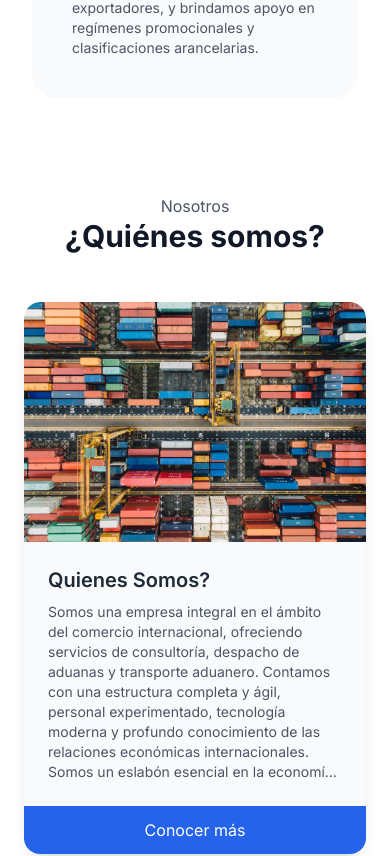
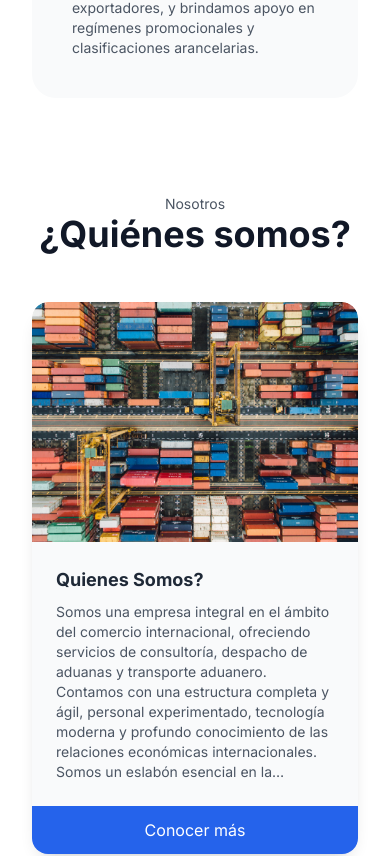
Before and after one commit to mazzodevelopments/matteozzi-lavilla, a Next.js app: page / in a window 390 px wide. Shown: the part 2876-3732 px from the top of the page. Built offline with nearby package versions, Linux system fonts and the light colour scheme.

Commit message:
Nosotros resposive & refactor

```diff
--- a/app/page.tsx
+++ b/app/page.tsx
@@ -79,22 +79,22 @@ const servicios = [
 
 const nosotros = [
     {
-        title: 'Quienes Somos?',
-        description:
+        titulo: 'Quienes Somos?',
+        descripcion:
             'Somos una empresa integral en el ámbito del comercio internacional, ofreciendo servicios de consultoría, despacho de aduanas y transporte aduanero. Contamos con una estructura completa y ágil, personal experimentado, tecnología moderna y profundo conocimiento de las relaciones económicas internacionales. Somos un eslabón esencial en la economía moderna, proporcionando una colaboración indispensable para la industria y el comercio.',
-        photo: container.src
+        foto: container.src
     },
     {
-        title: 'Nuestra Estructura',
-        description:
+        titulo: 'Nuestra Estructura',
+        descripcion:
             'Ofrecemos una ubicación privilegiada en el corazón de San Carlos de Bariloche para nuestra oficina matriz. Contamos con una amplia red de servicios nacionales e internacionales y colaboramos con embarcadores para garantizar una cobertura completa. Nuestro sistema de información se actualiza constantemente, utilizando sistemas informáticos aduaneros y bases de datos de legislación. Contamos con un equipo de profesionales altamente capacitados en comercio exterior, listos para atender personalmente y ayudar a optimizar costos y ahorrar tiempo.',
-        photo: plane.src
+        foto: plane.src
     },
     {
-        title: 'Soporte Informático',
-        description:
+        titulo: 'Soporte Informático',
+        descripcion:
             'Nos esforzamos por brindar servicios de excelencia en comercio internacional, integrados con sistemas informáticos clave. Utilizamos herramientas modernas como el Sistema Informático María, TARIFAR, SINTIA - ALPHA 2000 y WORKOUT. Además, tenemos conectividad permanente a Internet de banda ancha para cumplir eficientemente con los requerimientos actuales.',
-        photo: software.src
+        foto: software.src
     }
 ];
 
--- a/app/pages/Nosotros.tsx
+++ b/app/pages/Nosotros.tsx
@@ -4,9 +4,9 @@ import { motion, AnimatePresence } from 'framer-motion';
 import Image from 'next/image';
 
 interface NosotrosItem {
-    title: string;
-    description: string;
-    photo: string;
+    titulo: string;
+    descripcion: string;
+    foto: string;
 }
 
 interface NosotrosProps {
@@ -33,37 +33,39 @@ export default function About({ content }: NosotrosProps) {
     }, []);
 
     return (
-        <section id="nosotros" className="min-h-screen mb-16 ">
-            <div className="max-w-6xl mx-auto pt-16 pb-16 px-6">
+        <section id="nosotros" className="min-h-screen mb-16">
+            <div className="max-w-6xl mx-auto pt-16 pb-16 px-8">
                 <div className="mb-12 text-center">
-                    <p className="text-gray-600 text-md">Nosotros</p>
-                    <h1 className="text-3xl sm:text-4xl md:text-5xl lg:text-6xl font-bold text-gray-900 dark:text-white">
+                    <p className="text-sm sm:text-md md:text-lg text-gray-600">
+                        Nosotros
+                    </p>
+                    <h1 className="text-4xl sm:text-5xl md:text-6xl font-bold text-gray-900 dark:text-white">
                         ¿Quiénes somos?
                     </h1>
                 </div>
-                <div className="grid grid-cols-1 md:grid-cols-3 gap-8 text-left">
+                <div className="grid grid-cols-1 sm:grid-cols-2 md:grid-cols-3 gap-8 text-left">
                     {content.map((item, index) => (
                         <motion.div
                             key={index}
                             whileHover={{ scale: 1.05 }}
-                            className="bg-gray-50 rounded-3xl shadow-lg flex flex-col"
+                            className="bg-gray-50 dark:bg-gray-800 rounded-3xl shadow-lg flex flex-col"
                             onClick={() => openModal(item)}
                         >
                             <div className="w-full h-60 relative rounded-t-2xl overflow-hidden">
                                 <Image
-                                    src={item.photo}
-                                    alt={item.title}
+                                    src={item.foto}
+                                    alt={item.titulo}
                                     layout="fill"
                                     objectFit="cover"
                                     className="rounded-t-2xl"
                                 />
                             </div>
                             <div className="p-6 flex-1">
-                                <h2 className="text-xl font-semibold mb-2 text-gray-800">
-                                    {item.title}
+                                <h2 className="text-lg md:text-xl font-bold mb-2 text-gray-800 dark:text-white">
+                                    {item.titulo}
                                 </h2>
-                                <p className="text-gray-600 text-sm line-clamp-9">
-                                    {item.description}
+                                <p className="text-gray-600 dark:text-gray-300 text-sm line-clamp-9">
+                                    {item.descripcion}
                                 </p>
                             </div>
                             <button
@@ -91,7 +93,7 @@ export default function About({ content }: NosotrosProps) {
                             onClick={closeModal}
                         >
                             <motion.div
-                                className="bg-white rounded-2xl overflow-hidden shadow-xl max-w-screen-lg w-full mx-4"
+                                className="bg-white dark:bg-gray-900 rounded-2xl overflow-hidden shadow-xl max-w-screen-lg w-full mx-4"
                                 initial={{ y: -50, opacity: 0 }}
                                 animate={{ y: 0, opacity: 1 }}
                                 exit={{ y: 50, opacity: 0 }}
@@ -99,19 +101,19 @@ export default function About({ content }: NosotrosProps) {
                             >
                                 <div className="relative w-full h-64 sm:h-80 md:h-96">
                                     <Image
-                                        src={selectedItem.photo}
-                                        alt={selectedItem.title}
+                                        src={selectedItem.foto}
+                                        alt={selectedItem.titulo}
                                         layout="fill"
                                         objectFit="cover"
                                         className="transition-transform duration-300 ease-in-out"
                                     />
                                 </div>
                                 <div className="p-4 sm:p-6">
-                                    <h2 className="text-xl sm:text-2xl font-bold mb-4 text-gray-900">
-                                        {selectedItem.title}
+                                    <h2 className="text-xl sm:text-2xl font-bold mb-4 text-gray-900 dark:text-white">
+                                        {selectedItem.titulo}
                                     </h2>
-                                    <p className="text-gray-700 mb-4 text-sm sm:text-base overflow-auto">
-                                        {selectedItem.description}
+                                    <p className="text-gray-700 dark:text-gray-300 mb-4 text-sm sm:text-base overflow-auto">
+                                        {selectedItem.descripcion}
                                     </p>
                                     <button
                                         onClick={closeModal}
```
